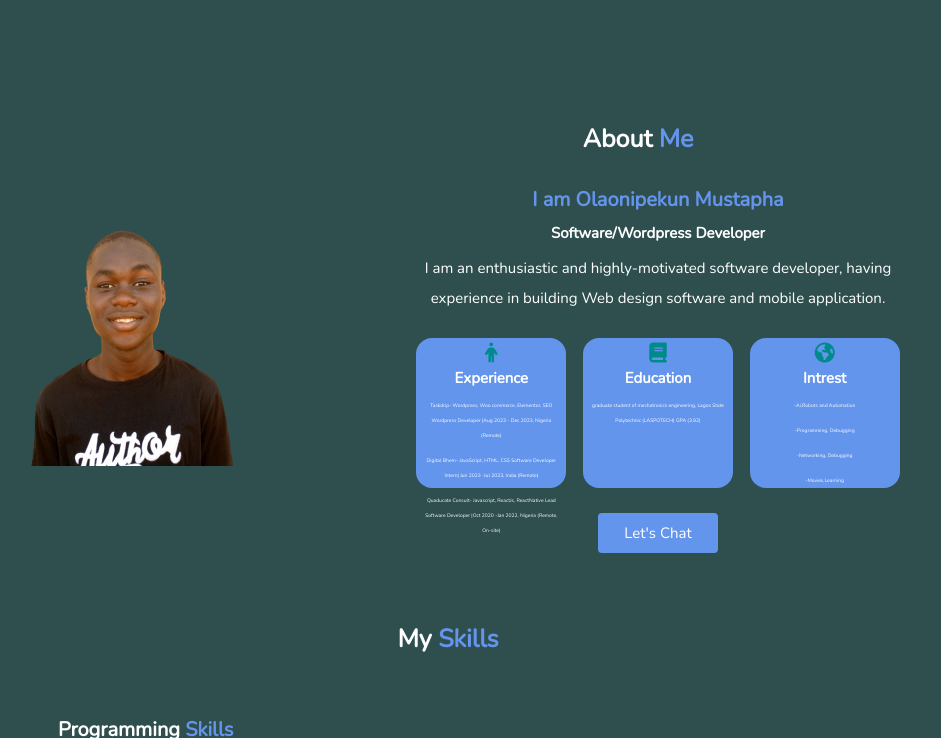
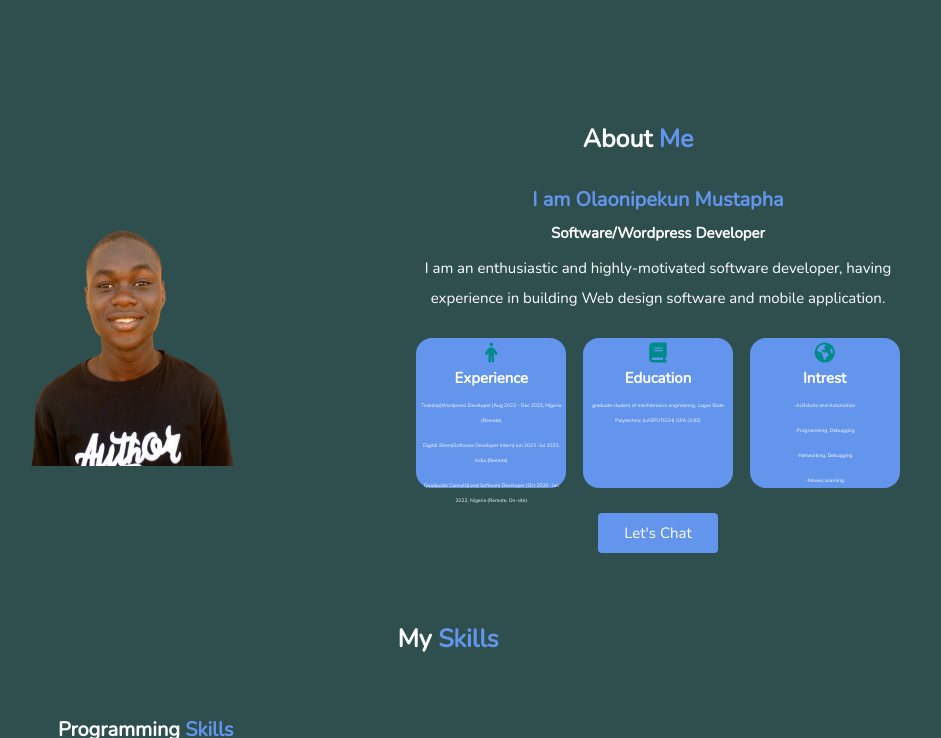
Before and after one commit to mustaphaolaonipekun/mustapharesume, a plain HTML site: page index.html in a window 1280 px wide. Shown: the part 498-1236 px from the top of the page, without its empty margins (2-943 px from the left). Drawn offline with nearby package versions, Linux system fonts and the light colour scheme; a script that the page names is missing.

Commit message:
Update index.html

```diff
--- a/index.html
+++ b/index.html
@@ -94,14 +94,11 @@
                     <i class="fa-solid fa-person fa-fade" ></i>
             <h3>Experience </h3>
 
-            <p> Taskdrip- Wordpress, Woo commerce, Elementor, SEO
-              Wordpress Developer |Aug 2023 - Dec 2023, Nigeria (Remote)
+            <p> Taskdrip|Wordpress Developer |Aug 2023 - Dec 2023, Nigeria (Remote)
              </p>
-            <p> Digital Bhem- JavaScript, HTML, CSS
-                Software Developer Intern| Jun 2023 -Jul 2023, India (Remote)
+            <p> Digital Bhem|Software Developer Intern| Jun 2023 -Jul 2023, India (Remote)
             </p>
-            <p> Quaducate Consult- Javascript, ReactJs, ReactNative
-                Lead Software Developer |Oct 2020 -Jan 2022, Nigeria (Remote, On-site)
+            <p> Quaducate Consult|Lead Software Developer |Oct 2020 -Jan 2022, Nigeria (Remote, On-site)
             </p>
         </div>
         <div class="educ">
```
